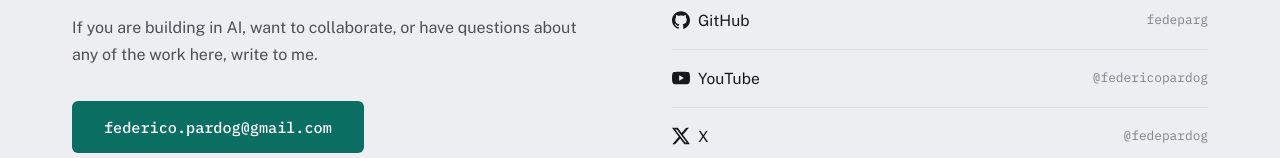
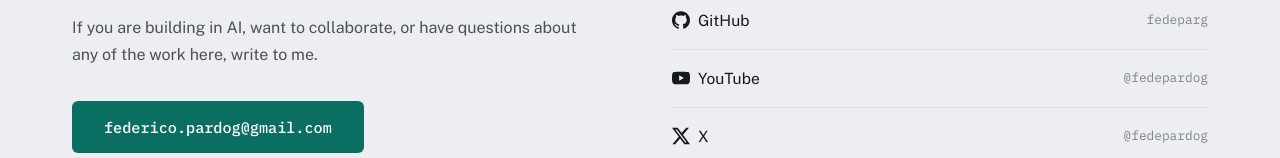
Before and after one commit to Fedeparg/fpardo-web, a Next.js app: page / in a window 1280 px wide. Shown: the part 2122-2280 px from the top of the page. Built offline with nearby package versions, Linux system fonts and the light colour scheme.

Commit message:
fix: point the YouTube links at @fedepardog
The handle was @federicopardog in both the hero list and the JSON-LD,
neither of which resolves. The JSON-LD now maps over data/socials.js
rather than keeping its own copy of the same four URLs, so the next
handle that changes only has to change once.

```diff
--- a/src/app/layout.jsx
+++ b/src/app/layout.jsx
@@ -1,6 +1,11 @@
 import { Archivo, Public_Sans, IBM_Plex_Mono } from 'next/font/google'
 import '../index.css'
 import Providers from './providers.jsx'
+
+import Nav from '../components/Nav.jsx'
+import Footer from '../components/Footer.jsx'
+import { SEO } from '../lib/seo.js'
+import { socials } from '../data/socials.js'
 
 // next/font descarga las fuentes en build y las sirve desde nuestro propio
 // dominio, así que no hay petición a Google en runtime ni salto de layout.
@@ -25,9 +30,6 @@ const plexMono = IBM_Plex_Mono({
 })
 
 const fontVariables = `${archivo.variable} ${publicSans.variable} ${plexMono.variable}`
-import Nav from '../components/Nav.jsx'
-import Footer from '../components/Footer.jsx'
-import { SEO } from '../lib/seo.js'
 
 const SITE_URL = SEO.SITE_URL
 const DESCRIPTION =
@@ -68,12 +70,7 @@ const jsonLd = {
       url: SITE_URL,
       jobTitle: 'AI Engineer',
       description: DESCRIPTION,
-      sameAs: [
-        'https://linkedin.com/in/federico-pardog',
-        'https://github.com/fedeparg',
-        'https://x.com/fedepardog',
-        'https://www.youtube.com/@federicopardog',
-      ],
+      sameAs: socials.map(social => social.href),
     },
     {
       '@type': 'WebSite',
--- a/src/data/socials.js
+++ b/src/data/socials.js
@@ -29,8 +29,8 @@ export const socials = [
   {
     id: 'youtube',
     label: 'YouTube',
-    handle: '@federicopardog',
-    href: 'https://www.youtube.com/@federicopardog',
+    handle: '@fedepardog',
+    href: 'https://www.youtube.com/@fedepardog',
     icon: SiYoutube,
   },
   {
```
